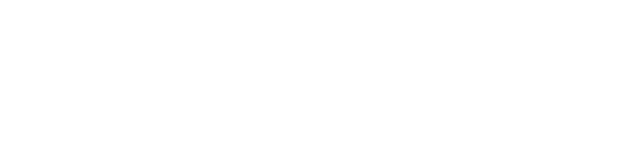
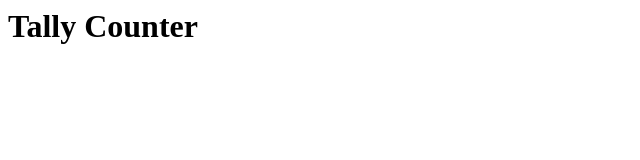
Before and after one commit to AmeerBamigbayan/Tally-Counter, a plain HTML site: page index.html in a window 1280 px wide. Shown: the whole page, without its empty margins (0-640 px from the left). Drawn offline with Linux system fonts and the light colour scheme.

Commit message:
Update index.html

```diff
--- a/index.html
+++ b/index.html
@@ -6,6 +6,6 @@
     <title>Tally Counter</title>
 </head>
 <body>
-
+    <h1>Tally Counter</h1>
 </body>
 </html>
```
